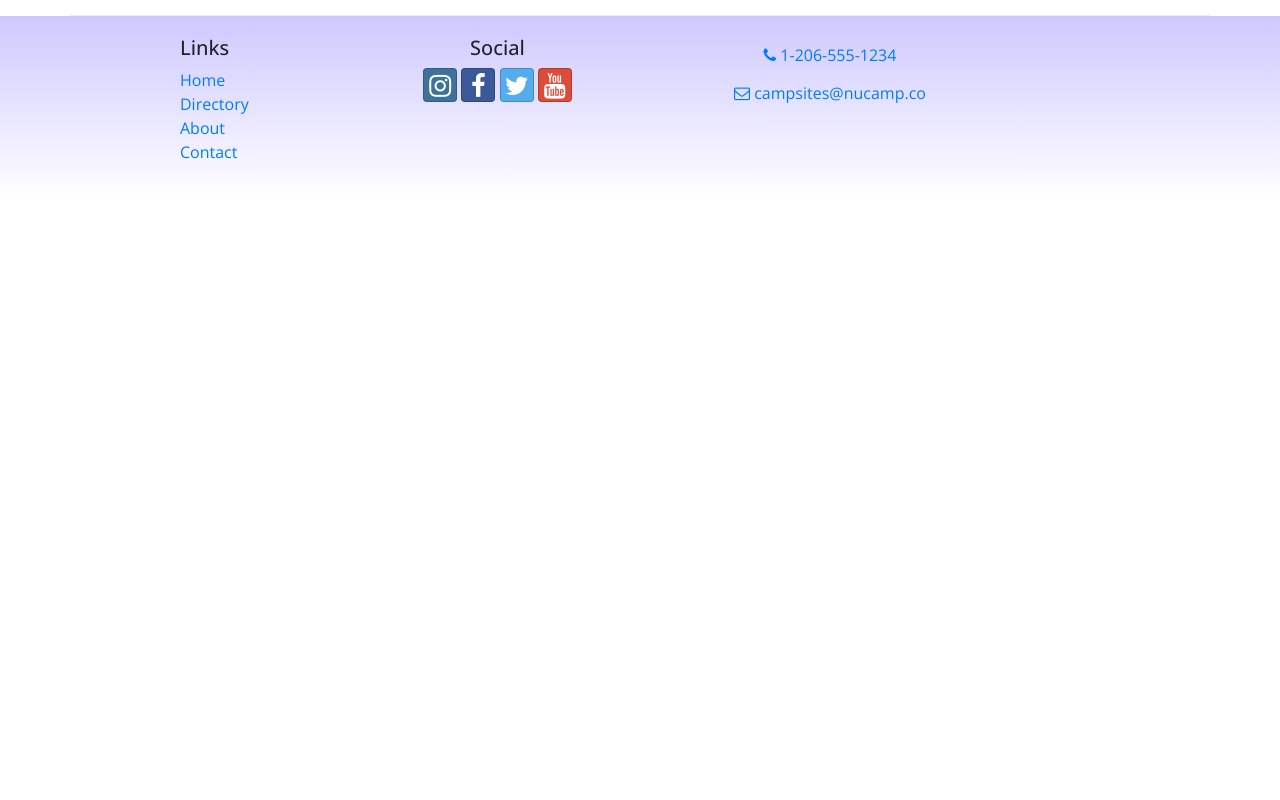
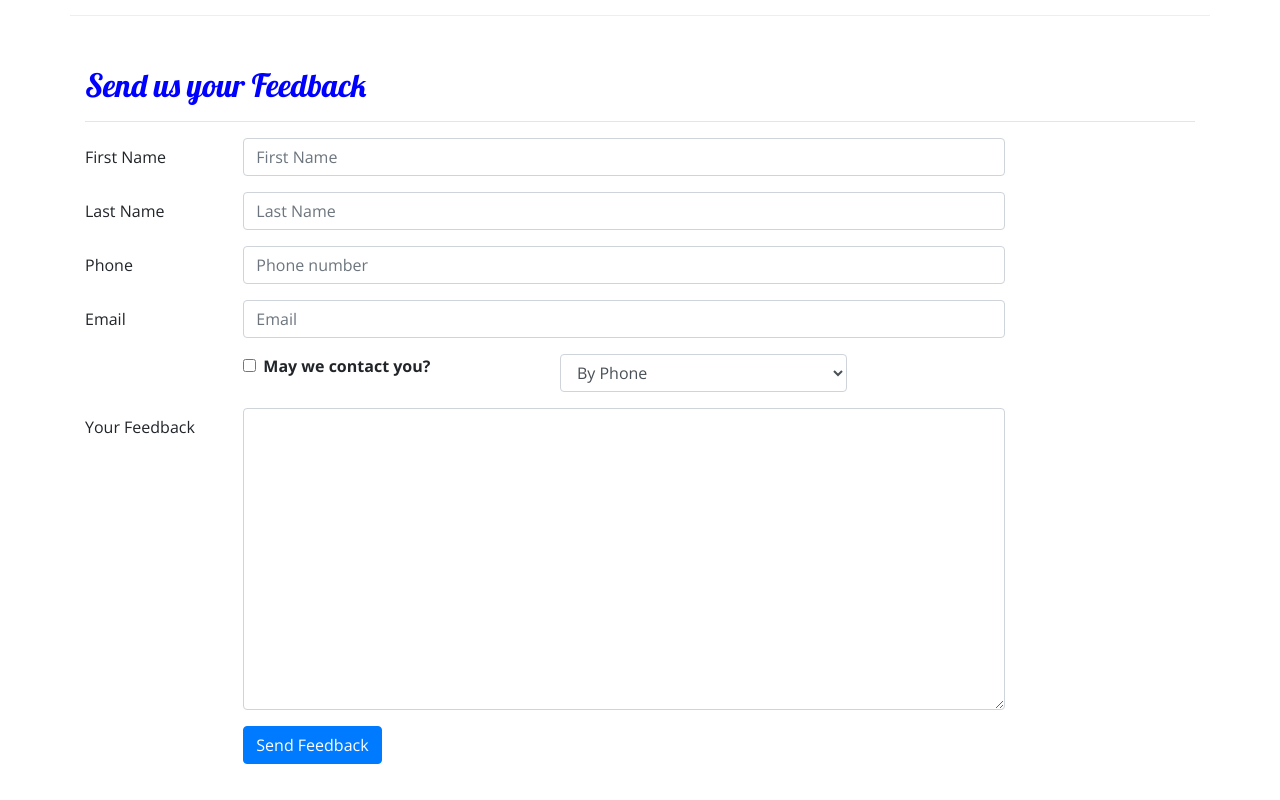
Before and after one commit to christopherguyton/nucampreact, a React (Create React App) app: page /contactus in a window 1280 px wide. Shown: the part 560-1360 px from the top of the page. Before the commit the page ends 800 px from the top, so only its background shows below. Built offline with nearby package versions, Linux system fonts and the light colour scheme.

Commit message:
added contact form

```diff
--- a/src/components/ContactComponent.js
+++ b/src/components/ContactComponent.js
@@ -1,8 +1,39 @@
-import React from 'react';
-import { Breadcrumb, BreadcrumbItem } from 'reactstrap';
+import React, {Component} from 'react';
+import { Breadcrumb, BreadcrumbItem, Button, Form, FormGroup, Input, Label, Call } from 'reactstrap';
 import { Link } from 'react-router-dom';
 
-function Contact(props) {
+class Contact extends Component {
+    constructor(props){
+        super(props);
+        this.state = {
+            firstName: '',
+            lastName: '',
+            phoneNum: '',
+            email: '',
+            agree: false,
+            contactType: 'By Phone',
+            feedback:'',
+        };
+        this.handleInputChange = this.handleInputChange.bind(this);
+        this.handleSubmit = this.handleSubmit.bind(this);
+    }
+
+handleInputChange(event) {
+    const target = event.target;
+    const name = target.name;
+    const value = target.type === 'checkbox' ? target.checked : target.value;
+
+    this.setState({
+        [name]: value
+    });
+}
+
+handleSubmit(event) {
+    console.log("Current state is: " +  JSON.stringify(this.state));
+    alert("Current state is: " +  JSON.stringify(this.state));
+    event.preventDefault();
+}
+render() {
     return (
         <div className="container">
             <div className="row">
@@ -30,8 +61,92 @@ function Contact(props) {
                     <a role="button" className="btn btn-link" href="mailto:fakeemail@fakeemail.co"><i className="fa fa-envelope-o"></i> campsites@nucamp.co</a>
                 </div>
             </div>
-        </div>
-    );
+            <div className="row row-content">
+            <div className="col-12">
+               <h2>Send us your Feedback</h2>
+               <hr />
+            </div>
+             <div className="col-md-10">
+                 <Form onSubmit={this.handleSubmit}>
+                     <FormGroup row>
+                         <Label htmlFor="firstName" md={2}>First Name</Label>
+                         <div className="col-md-10">
+                             <Input type="text" id="firstName" name="firstName"
+                                 placeholder="First Name"
+                                 value={this.state.firstName}
+                                 onChange={this.handleInputChange} />
+                                 </div>
+                     </FormGroup>
+                     <FormGroup row>
+                         <Label htmlFor="lastName" md={2}>Last Name</Label>
+                         <div className="col-md-10">
+                             <Input type="text" id="lastName" name="lastName"
+                                 placeholder="Last Name"
+                                 value={this.state.lastName}
+                                 onChange={this.handleInputChange} />
+                        </div>
+                     </FormGroup>
+                     <FormGroup row>
+                         <Label htmlFor="phoneNum" md={2}>Phone</Label>
+                         <div className="col-md-10">
+                             <Input type="tel" id="phoneNum" name="phoneNum"
+                                 placeholder="Phone number"
+                                 value={this.state.phoneNum}
+                                 onChange={this.handleInputChange} />
+                      </div>
+                     </FormGroup>
+                     <FormGroup row>
+                         <Label htmlFor="email" md={2}>Email</Label>
+                         <div className="col-md-10">
+                             <Input type="email" id="email" name="email"
+                                 placeholder="Email"
+                                 value={this.state.email}
+                                 onChange={this.handleInputChange} />
+                        </div>
+                     </FormGroup>
+                     <FormGroup row>
+                         <div className="col-md-4 offset-md-2">
+                             <FormGroup check>
+                                 <Label check>
+                                     <Input type="checkbox"
+                                         name="agree"
+                                         checked={this.state.agree}
+                                         onChange={this.handleInputChange} /> {' '}
+                                     <strong>May we contact you?</strong>
+                                 </Label>
+                             </FormGroup>
+                         </div>
+                        <div className="col-md-4">
+                             <Input type="select" name="contactType"
+                                     value={this.state.contactType}
+                                     onChange={this.handleInputChange}>
+                                 <option>By Phone</option>
+                                 <option>By Email</option>
+                             </Input>
+                         </div>
+                     </FormGroup>
+                     <FormGroup row>
+                         <Label htmlFor="feedback" md={2}>Your Feedback</Label>
+                         <div className="col-md-10">
+                             <Input type="textarea" id="feedback" name="feedback"
+                                 rows="12"
+                                 value={this.state.feedback}
+                                 onChange={this.handleInputChange}></Input>
+                         </div>
+                     </FormGroup>
+                     <FormGroup row>
+                     <div className="col-md-10 offset-md-2">
+                             <Button type="submit" color="primary">
+                                 Send Feedback
+                             </Button>
+                         </div>
+                     </FormGroup>
+                 </Form>
+             </div>
+         </div>
+     </div>
+ );
+}
 }
 
 export default Contact;
```
